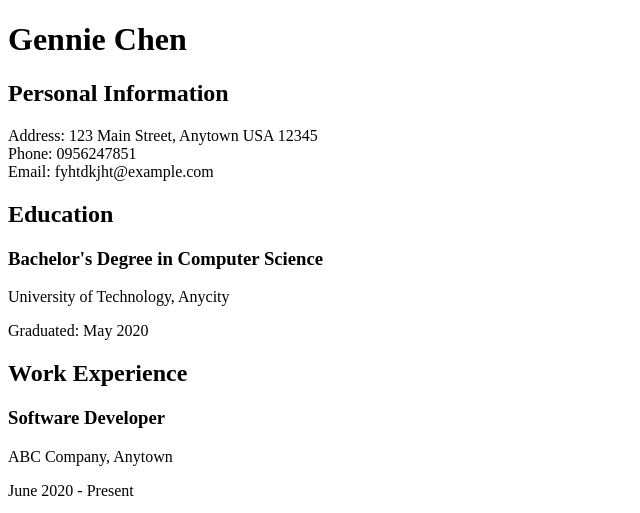
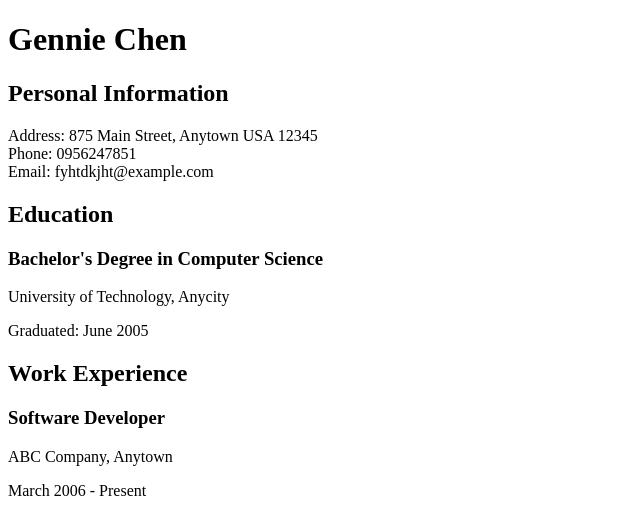
Before and after one commit to YuanZhenn/y, a plain HTML site: page index.html in a window 1280 px wide. Shown: the top 513 px of the page, 0-640 px from the left. Drawn offline with Linux system fonts and the light colour scheme.

Commit message:
Update index.html

```diff
--- a/index.html
+++ b/index.html
@@ -8,18 +8,18 @@
   </h1>
   <h2>Personal Information</h2>
   <p>
-    Address: 123 Main Street, Anytown USA 12345<br>
+    Address: 875 Main Street, Anytown USA 12345<br>
     Phone: 0956247851<br>
     Email: fyhtdkjht@example.com
   </p>
   <h2>Education</h2>
   <h3>Bachelor's Degree in Computer Science</h3>
   <p>University of Technology, Anycity</p>
-  <p>Graduated: May 2020</p>
+  <p>Graduated: June 2005</p>
   <h2>Work Experience</h2>
   <h3>Software Developer</h3>
   <p>ABC Company, Anytown</p>
-  <p>June 2020 - Present</p>
+  <p>March 2006 - Present</p>
   <ul>
     <li>Developed and maintained software applications</li>
     <li>Collaborated with cross-functional teams to troubleshoot and resolve technical issues</li>
```
